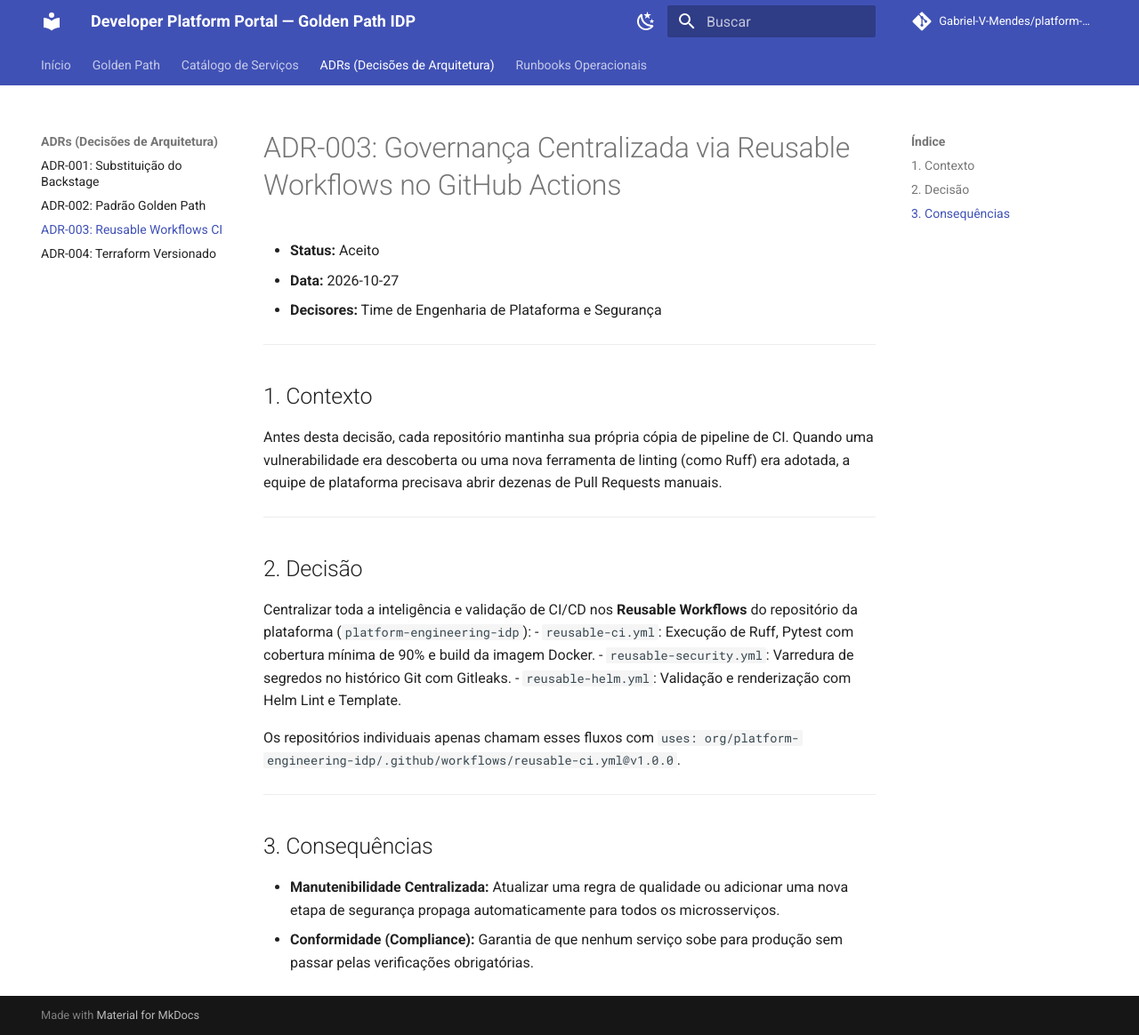
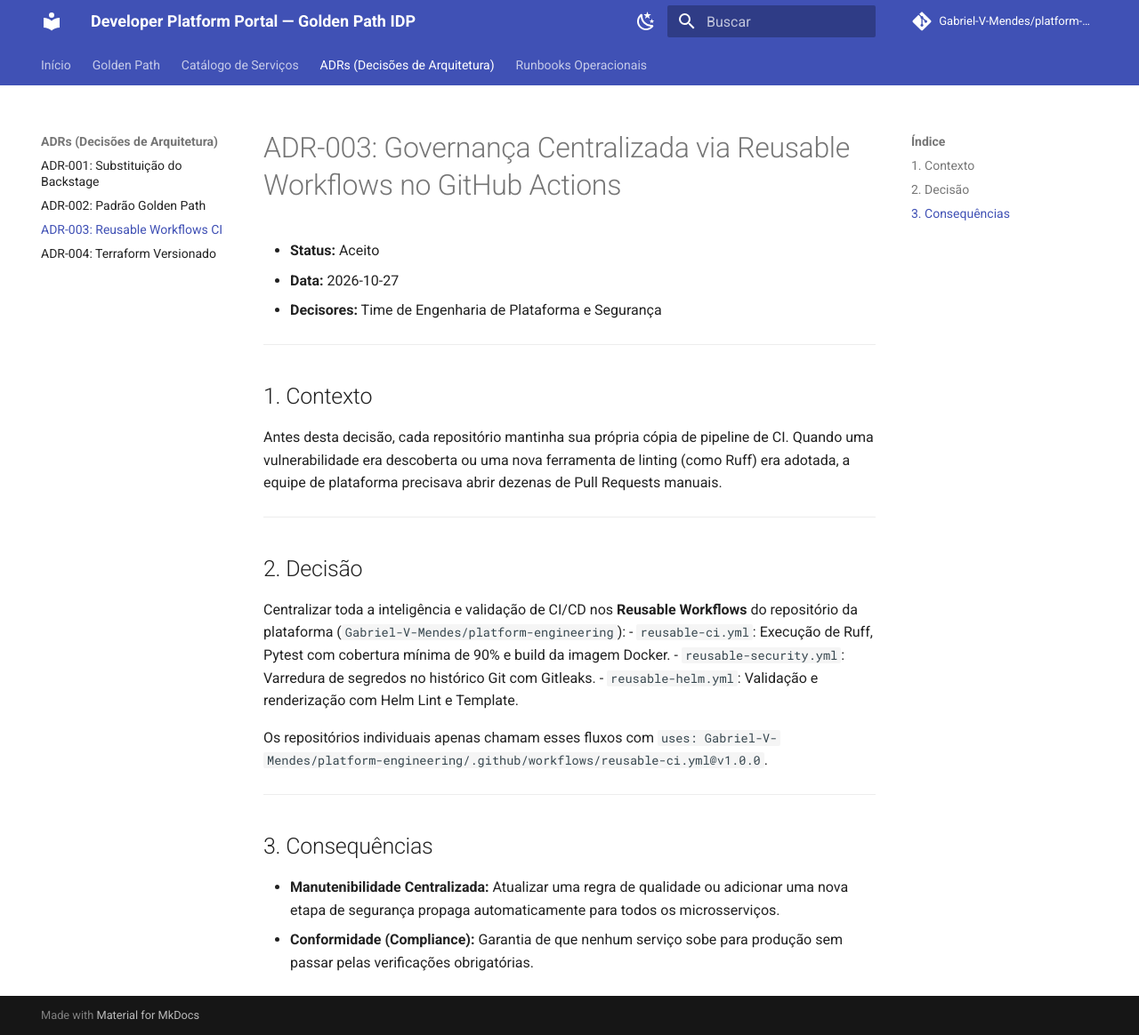
Before and after one commit to Gabriel-V-Mendes/platform-engineering, an MkDocs documentation site: the page built from docs/adrs/ADR-003-reusable-workflows-github-actions.md, in a window 1280 px wide and 1164 px high. Shown: the whole window at 89% size. Built offline with MkDocs 1.6.1 and Material for MkDocs 9.7.7, drawn with Linux system fonts in a browser that asks for light colours; comment, search, counter and statistics services are not loaded.

```diff
--- a/docs/adrs/ADR-003-reusable-workflows-github-actions.md
+++ b/docs/adrs/ADR-003-reusable-workflows-github-actions.md
@@ -14,12 +14,12 @@ Antes desta decisão, cada repositório mantinha sua própria cópia de pipeline
 
 ## 2. Decisão
 
-Centralizar toda a inteligência e validação de CI/CD nos **Reusable Workflows** do repositório da plataforma (`platform-engineering-idp`):
+Centralizar toda a inteligência e validação de CI/CD nos **Reusable Workflows** do repositório da plataforma (`Gabriel-V-Mendes/platform-engineering`):
 - `reusable-ci.yml`: Execução de Ruff, Pytest com cobertura mínima de 90% e build da imagem Docker.
 - `reusable-security.yml`: Varredura de segredos no histórico Git com Gitleaks.
 - `reusable-helm.yml`: Validação e renderização com Helm Lint e Template.
 
-Os repositórios individuais apenas chamam esses fluxos com `uses: org/platform-engineering-idp/.github/workflows/reusable-ci.yml@v1.0.0`.
+Os repositórios individuais apenas chamam esses fluxos com `uses: Gabriel-V-Mendes/platform-engineering/.github/workflows/reusable-ci.yml@v1.0.0`.
 
 ---
 
```
Also changed, not shown: README.md (+18 -0 lines), docs/assets/screenshots/golden-path-swagger.png (added), docs/assets/screenshots/idp-portal.png (added), 1 other file.
